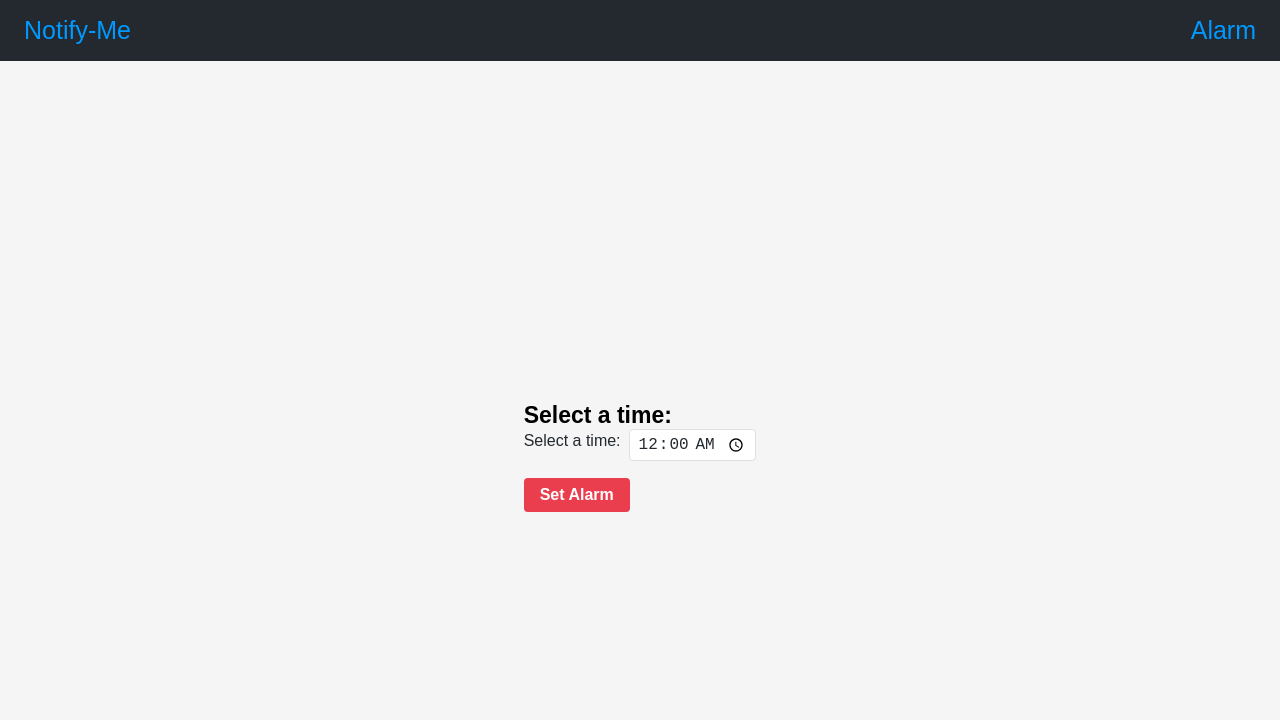
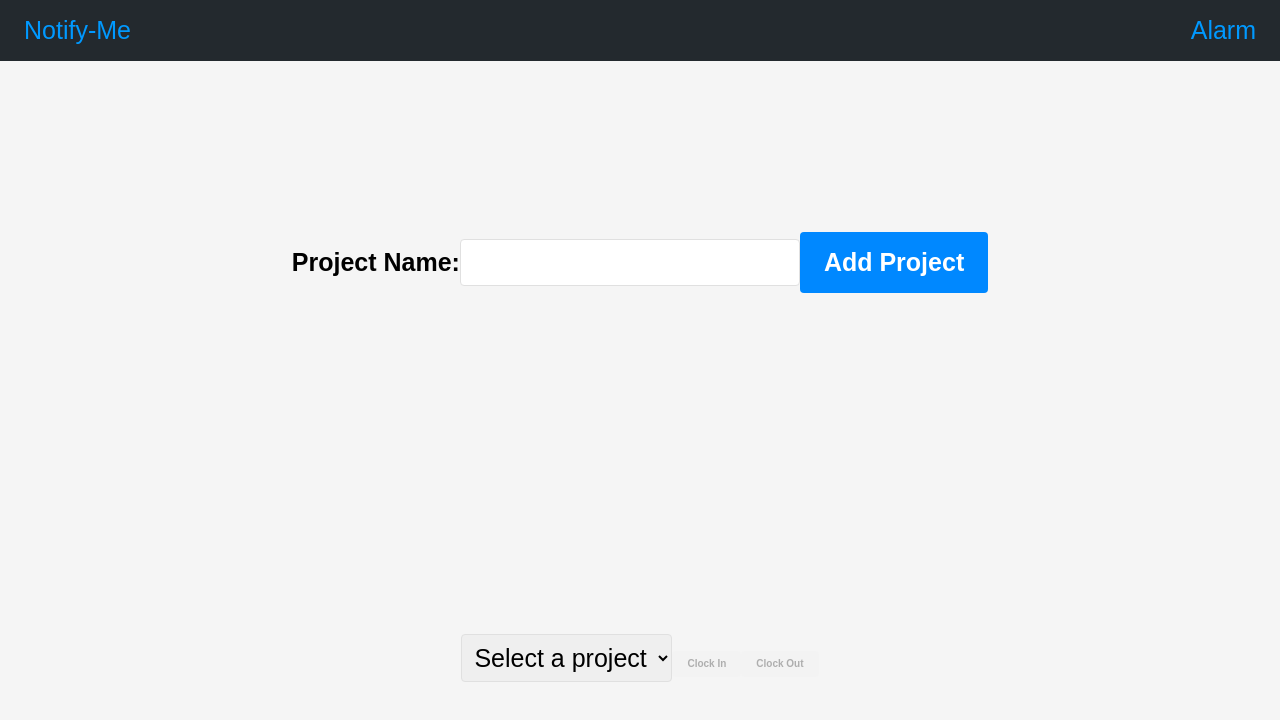
Before and after one commit to tm-LBenson/notify-me, a Next.js app: page / in a window 1280 px wide. Shown: the top 720 px of the page. Built offline with nearby package versions, Linux system fonts and the light colour scheme.

Commit message:
Implement TimeClock component

```diff
--- /dev/null
+++ b/src/components/TimeClock/ProjectForm.js
@@ -0,0 +1,48 @@
+import React, { useState } from 'react';
+
+const ProjectForm = () => {
+  const [projectName, setProjectName] = useState('');
+
+  const handleProjectNameChange = (event) => {
+    setProjectName(event.target.value);
+  };
+
+  const handleSubmit = (event) => {
+    event.preventDefault();
+    const projects = JSON.parse(localStorage.getItem('projects')) || [];
+    projects.push({ projectName, totalTime: 0 });
+    localStorage.setItem('projects', JSON.stringify(projects));
+    setProjectName('');
+  };
+
+  return (
+    <form
+      onSubmit={handleSubmit}
+      className="project-form"
+    >
+      <label
+        htmlFor="projectName"
+        className="project-form__label"
+      >
+        Project Name:
+      </label>
+      <input
+        type="text"
+        id="projectName"
+        name="projectName"
+        value={projectName}
+        onChange={handleProjectNameChange}
+        className="project-form__input"
+        required
+      />
+      <button
+        type="submit"
+        className="btn project-form__button project-form__button--active"
+      >
+        Add Project
+      </button>
+    </form>
+  );
+};
+
+export default ProjectForm;
--- /dev/null
+++ b/src/components/TimeClock/TotalTimeOutput.js
@@ -0,0 +1,26 @@
+import React from 'react';
+
+const formatTime = (totalSeconds) => {
+  if (totalSeconds < 60) {
+    return `${totalSeconds} seconds`;
+  }
+
+  const totalMinutes = totalSeconds / 60;
+  if (totalMinutes < 60) {
+    return `${totalMinutes.toFixed(0)} minutes`;
+  }
+
+  const totalHours = totalMinutes / 60;
+  if (totalHours < 24) {
+    return `${totalHours.toFixed(0)} hours`;
+  }
+
+  const totalDays = totalHours / 24;
+  return `${totalDays.toFixed(0)} days`;
+};
+
+const TotalTimeOutput = ({ totalTime }) => {
+  return <p>Total time: {formatTime(totalTime)}</p>;
+};
+
+export default TotalTimeOutput;
--- /dev/null
+++ b/src/components/TimeClock/index.js
@@ -0,0 +1,79 @@
+import React, { useEffect, useState } from 'react';
+import ProjectForm from './ProjectForm';
+import TotalTimeOutput from './TotalTimeOutput';
+
+const TimeClock = () => {
+  const [projects, setProjects] = useState([]);
+  const [selectedProject, setSelectedProject] = useState(null);
+  const [timerStarted, setTimerStarted] = useState(false);
+  const [startTime, setStartTime] = useState(null);
+
+  useEffect(() => {
+    const storedProjects = JSON.parse(localStorage.getItem('projects')) || [];
+    setProjects(storedProjects);
+  }, []);
+
+  const handleProjectChange = (event) => {
+    const project = projects.find((p) => p.projectName === event.target.value);
+    setSelectedProject(project);
+  };
+
+  const handleStartTime = () => {
+    setStartTime(new Date());
+    setTimerStarted(true);
+  };
+
+  const handleEndTime = () => {
+    const end = new Date();
+    const elapsedTime = Math.abs(end - startTime) / 1000; // convert to seconds
+    const updatedProjects = projects.map((p) => {
+      if (p.projectName === selectedProject.projectName) {
+        p.totalTime += elapsedTime;
+      }
+      return p;
+    });
+    localStorage.setItem('projects', JSON.stringify(updatedProjects));
+    setTimerStarted(false);
+  };
+
+  return (
+    <>
+      <ProjectForm />
+      <div className="project-timer">
+        <select
+          onChange={handleProjectChange}
+          value={selectedProject?.projectName}
+        >
+          <option value="">Select a project</option>
+          {projects.map((project) => (
+            <option
+              key={project.projectName}
+              value={project.projectName}
+            >
+              {project.projectName}
+            </option>
+          ))}
+        </select>
+        <button
+          onClick={handleStartTime}
+          disabled={timerStarted || !selectedProject}
+          className="btn project-timer__button project-timer__button--active"
+        >
+          Clock In
+        </button>
+        <button
+          onClick={handleEndTime}
+          disabled={!timerStarted}
+          className="btn project-timer__button project-timer__button--active"
+        >
+          Clock Out
+        </button>
+        {selectedProject && (
+          <TotalTimeOutput totalTime={selectedProject.totalTime} />
+        )}
+      </div>
+    </>
+  );
+};
+
+export default TimeClock;
--- a/src/pages/index.js
+++ b/src/pages/index.js
@@ -1,4 +1,5 @@
 import Navbar from '@src/components/Navbar';
+import TimeClock from '@src/components/TimeClock';
 import Timer from '@src/components/Timer';
 
 import Head from 'next/head';
@@ -23,7 +24,7 @@ export default function Home() {
       </Head>
       <Navbar />
       <main>
-        <Timer />
+        <TimeClock />
       </main>
     </>
   );
```
